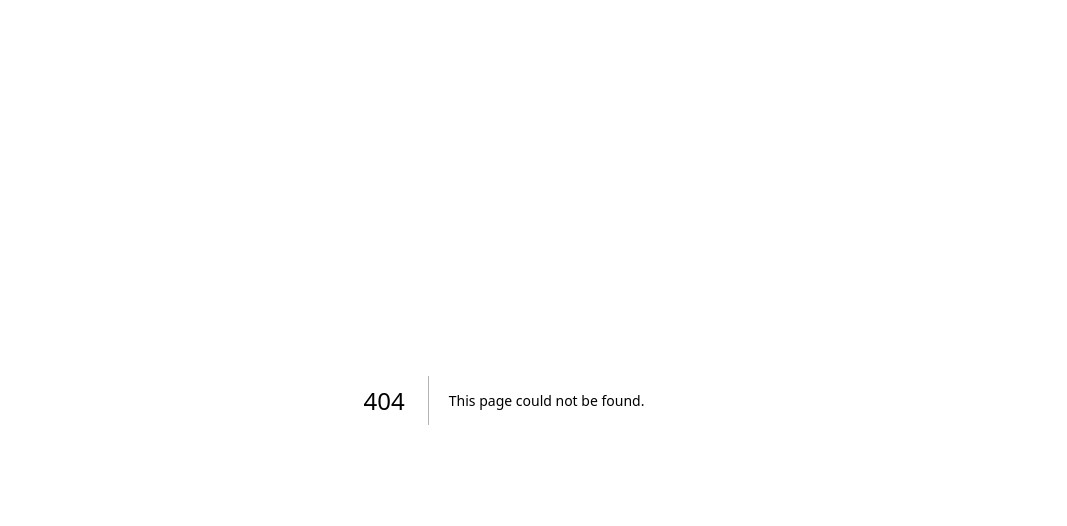
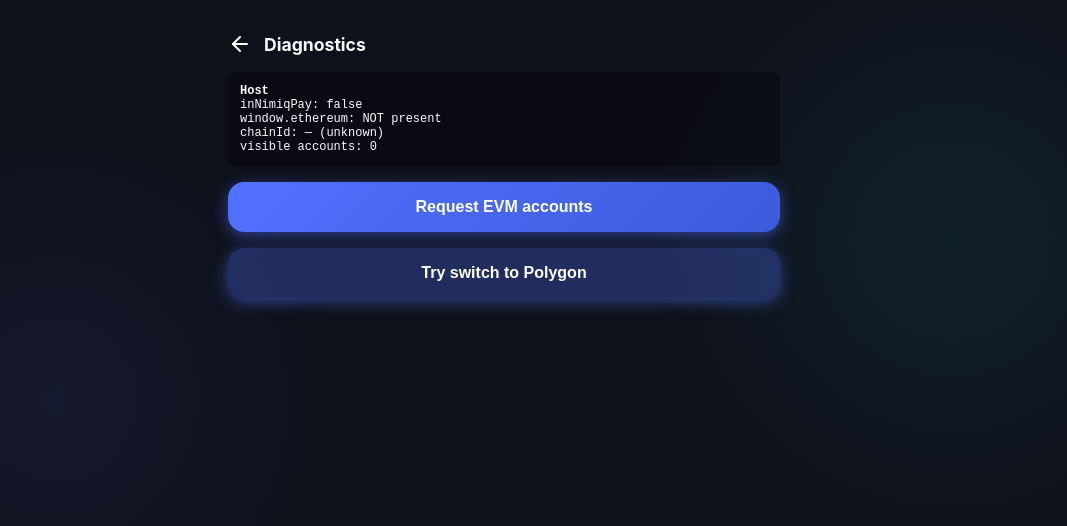
Before and after one commit to tiberius-ls/Splitit, a Next.js app: page /diag in a window 1280 px wide. Before the commit this address had no page. Shown: the top 526 px of the page, without its empty margins (136-1203 px from the left). Built offline with nearby package versions, Linux system fonts and the light colour scheme.

Commit message:
Add /diag EVM probe page (unlinked) to confirm window.ethereum/Polygon support

```diff
--- /dev/null
+++ b/src/app/diag/page.tsx
@@ -0,0 +1,94 @@
+"use client";
+
+import { useEffect, useState } from "react";
+import Link from "next/link";
+import { ArrowLeft } from "lucide-react";
+import { useWallet } from "@/lib/WalletContext";
+import { detectEvm, chainName, getEthereum, POLYGON_CHAIN_ID, type EvmInfo } from "@/lib/evm";
+
+/**
+ * Unlinked diagnostics page (visit /diag manually inside Nimiq Pay).
+ * Confirms what the host injects so we can decide if a real USDT/Polygon
+ * flow is feasible. Not linked from the app UI.
+ */
+export default function Diag() {
+  const { inNimiqPay } = useWallet();
+  const [evm, setEvm] = useState<EvmInfo | null>(null);
+  const [log, setLog] = useState<string[]>([]);
+
+  useEffect(() => {
+    void detectEvm().then(setEvm);
+  }, []);
+
+  const append = (line: string) => setLog((l) => [...l, line]);
+
+  const requestEvmAccounts = async () => {
+    const eth = getEthereum();
+    if (!eth) return append("window.ethereum is not present — cannot request accounts");
+    try {
+      const accounts = (await eth.request({ method: "eth_requestAccounts" })) as string[];
+      append(`eth_requestAccounts → ${JSON.stringify(accounts)}`);
+      const chainId = (await eth.request({ method: "eth_chainId" })) as string;
+      append(`eth_chainId → ${chainId} (${chainName(chainId)})`);
+    } catch (e) {
+      append(`error: ${e instanceof Error ? e.message : String(e)}`);
+    }
+  };
+
+  const trySwitchPolygon = async () => {
+    const eth = getEthereum();
+    if (!eth) return append("window.ethereum is not present");
+    try {
+      await eth.request({
+        method: "wallet_switchEthereumChain",
+        params: [{ chainId: POLYGON_CHAIN_ID }],
+      });
+      append(`switched to Polygon (${POLYGON_CHAIN_ID}) ✓`);
+    } catch (e) {
+      append(`switch error: ${e instanceof Error ? e.message : String(e)}`);
+    }
+  };
+
+  const box: React.CSSProperties = {
+    fontFamily: "monospace",
+    fontSize: "12px",
+    background: "rgba(0,0,0,0.3)",
+    borderRadius: "8px",
+    padding: "12px",
+    wordBreak: "break-all",
+    width: "100%",
+    boxSizing: "border-box",
+  };
+
+  return (
+    <main style={{ padding: "2rem 1.5rem", maxWidth: 600, margin: "0 auto", display: "flex", flexDirection: "column", gap: "16px", minHeight: "100vh" }}>
+      <header style={{ display: "flex", alignItems: "center", gap: "12px" }}>
+        <Link href="/" style={{ display: "flex" }}><ArrowLeft size={24} color="white" /></Link>
+        <h1 style={{ fontSize: "1.1rem" }}>Diagnostics</h1>
+      </header>
+
+      <div style={box}>
+        <strong>Host</strong>
+        <div>inNimiqPay: {String(inNimiqPay)}</div>
+        <div>window.ethereum: {evm === null ? "probing…" : evm.available ? "present ✓" : "NOT present"}</div>
+        <div>chainId: {evm?.chainId ?? "—"} ({chainName(evm?.chainId ?? null)})</div>
+        <div>visible accounts: {evm ? evm.accounts.length : "—"}</div>
+        {evm?.error ? <div style={{ color: "#ef4444" }}>error: {evm.error}</div> : null}
+      </div>
+
+      <button className="glass-button" onClick={requestEvmAccounts}>Request EVM accounts</button>
+      <button className="glass-button" onClick={trySwitchPolygon} style={{ background: "rgba(82,113,255,0.3)" }}>
+        Try switch to Polygon
+      </button>
+
+      {log.length > 0 && (
+        <div style={box}>
+          <strong>Log</strong>
+          {log.map((line, i) => (
+            <div key={i}>{line}</div>
+          ))}
+        </div>
+      )}
+    </main>
+  );
+}
--- /dev/null
+++ b/src/lib/evm.ts
@@ -0,0 +1,74 @@
+'use client';
+
+/**
+ * Minimal EIP-1193 helpers for the EVM side of Nimiq Pay (USDT on Polygon).
+ * The mini-app SDK is Nimiq-only, so anything EVM goes through window.ethereum
+ * directly — IF Nimiq Pay injects it. detectEvm() is used to confirm that on-device
+ * before we rely on it.
+ */
+
+export const POLYGON_CHAIN_ID = '0x89'; // 137
+/** USDT (PoS) on Polygon — 6 decimals. */
+export const POLYGON_USDT = {
+  address: '0xc2132D05D31c914a87C6611C10748AEb04B58e8F',
+  decimals: 6,
+  symbol: 'USDT',
+};
+
+interface Eip1193Provider {
+  request: (args: { method: string; params?: unknown[] | object }) => Promise<unknown>;
+}
+
+export const getEthereum = (): Eip1193Provider | null => {
+  if (typeof window === 'undefined') return null;
+  const eth = (window as unknown as { ethereum?: Eip1193Provider }).ethereum;
+  return eth ?? null;
+};
+
+export interface EvmInfo {
+  available: boolean;
+  chainId: string | null;
+  accounts: string[];
+  error?: string;
+}
+
+/** Non-intrusive probe: does window.ethereum exist, and what chain/accounts are visible? */
+export const detectEvm = async (): Promise<EvmInfo> => {
+  const eth = getEthereum();
+  if (!eth) return { available: false, chainId: null, accounts: [] };
+  try {
+    const chainId = (await eth.request({ method: 'eth_chainId' }).catch(() => null)) as string | null;
+    // eth_accounts does NOT prompt — returns only already-authorized accounts.
+    const accounts = (await eth.request({ method: 'eth_accounts' }).catch(() => [])) as string[];
+    return { available: true, chainId, accounts: accounts ?? [] };
+  } catch (e) {
+    return {
+      available: true,
+      chainId: null,
+      accounts: [],
+      error: e instanceof Error ? e.message : String(e),
+    };
+  }
+};
+
+/** Human label for the chain ids we care about. */
+export const chainName = (chainId: string | null): string => {
+  switch (chainId?.toLowerCase()) {
+    case '0x89':
+      return 'Polygon';
+    case '0x1':
+      return 'Ethereum';
+    case '0x2105':
+      return 'Base';
+    case '0xa4b1':
+      return 'Arbitrum One';
+    case '0xa':
+      return 'Optimism';
+    case '0x38':
+      return 'BNB Smart Chain';
+    case '0xaa36a7':
+      return 'Sepolia';
+    default:
+      return chainId ?? 'unknown';
+  }
+};
```
